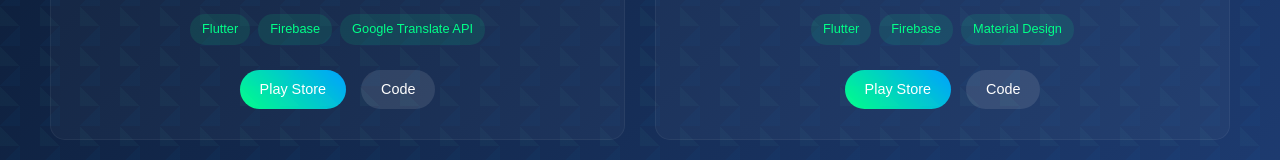
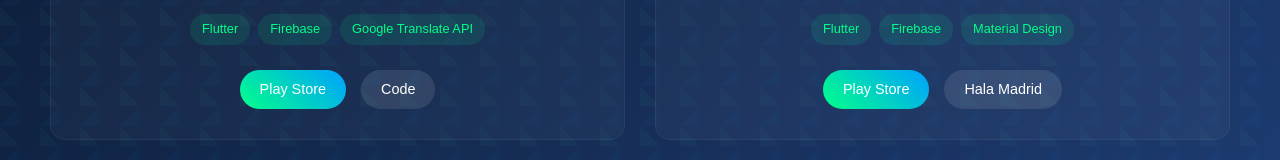
Before and after one commit to Keylorakash/portfolio-website, a plain HTML site: page index.html in a window 1280 px wide. Shown: the part 3241-3401 px from the top of the page. Drawn offline with Linux system fonts and the light colour scheme.

Commit message:
Update index.html

```diff
--- a/index.html
+++ b/index.html
@@ -242,7 +242,7 @@
                     </div>
                     <div class="project-links">
                         <a href="https://play.google.com/store/apps/details?id=studio.cosome.lovelines" class="live-link">Play Store</a>
-                        <a href="#" class="code-link">Code</a>
+                        <a href="#" class="code-link">Hala Madrid</a>
                     </div>
                 </div>
             </div>
```
